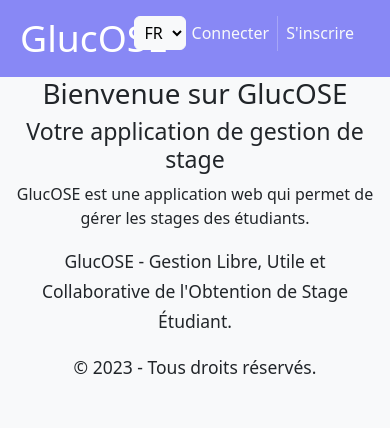
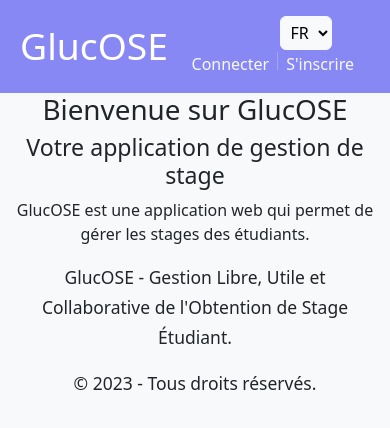
Before and after one commit to ProjetEQ3/Projet, a React (Create React App) app in the folder frontend/: page / in a window 390 px wide. Shown: the top 428 px of the page. Built offline with nearby package versions, Linux system fonts and the light colour scheme.

Commit message:
Some more responsivness

```diff
--- a/frontend/src/Components/layout/Header.jsx
+++ b/frontend/src/Components/layout/Header.jsx
@@ -28,8 +28,10 @@ function Header({user}) {
                                 </div>
                                 <a className="text-light text-decoration-none h6" href="/">{t('disconnect')}</a>
                             </div> :
-                            <div className="align-self-start d-flex m-3">
-                                <LngSelector/>
+                            <div className="align-self-start d-md-flex m-3">
+                                <div className="p-0 ps-5 ms-5 ms-md-0 ps-md-5 me-md-5">
+                                    <LngSelector/>
+                                </div>
                                 <a className="text-light text-decoration-none m-2 h6" href="/auth/login">{t('login')}</a>
                                 <div className="vr"></div>
                                 <a className="text-light text-decoration-none m-2 h6" href="/auth/register">{t('registerSubmit')}</a>
```
